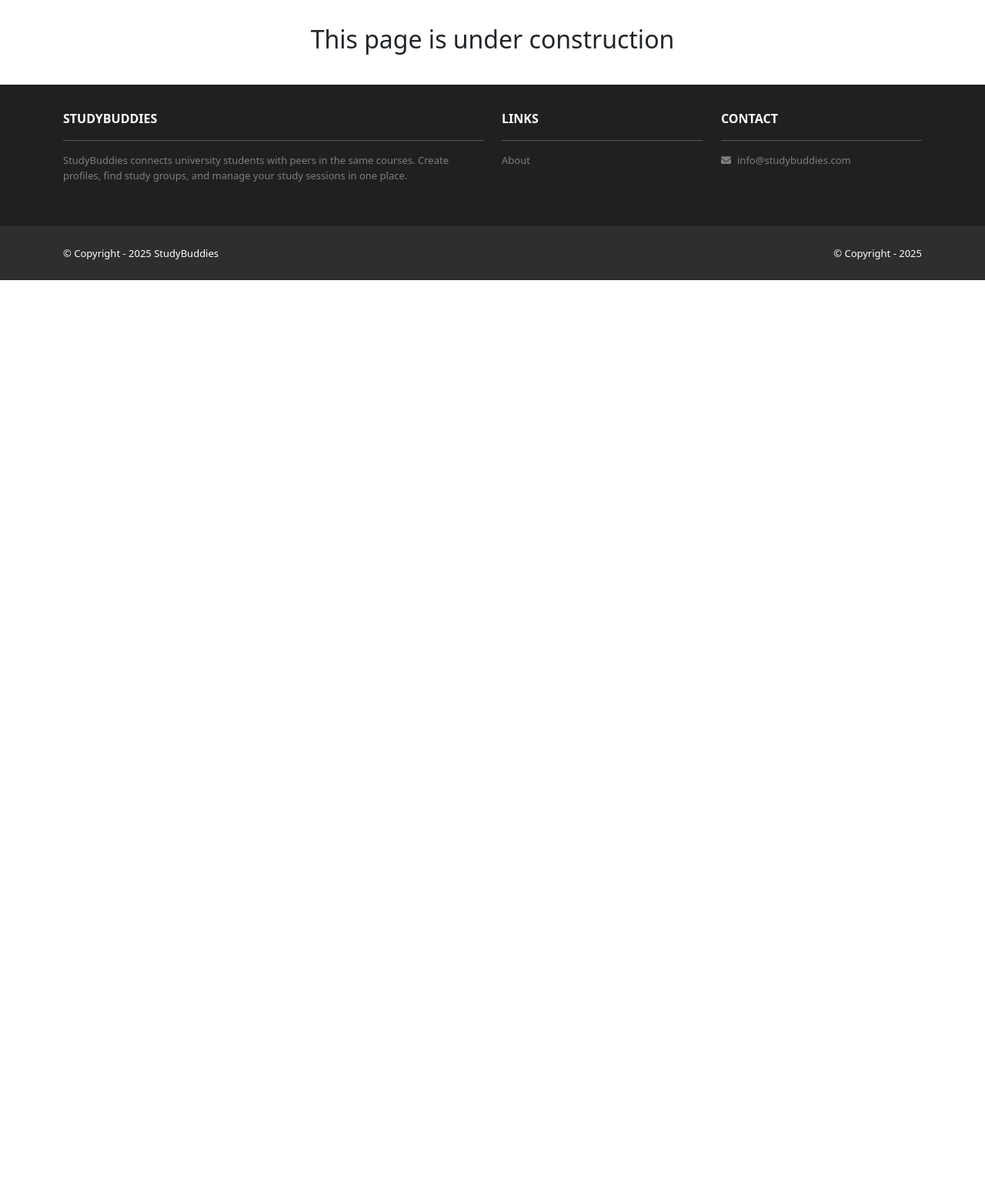
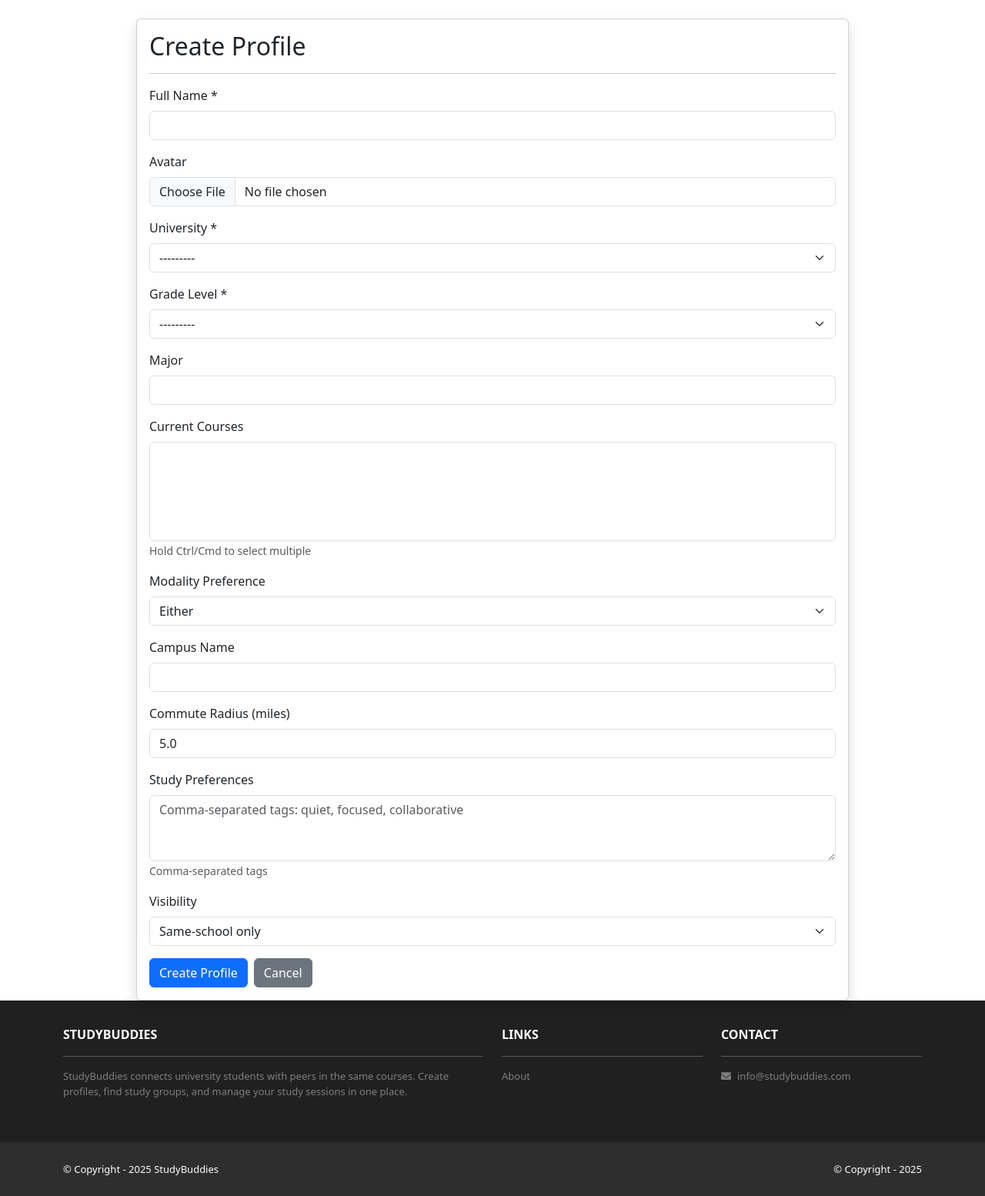
Before and after one commit to kmsaigon/studybuddies, a Django app: page /profiles/create in a window 1280 px wide. Shown: the part 72-1626 px from the top of the page at 77% size. Before the commit the page ends 436 px from the top, so only its background shows below. Run offline with Django 5.2, Linux system fonts and the light colour scheme; a user stored in the database is signed in; lists and menus that the app fills with data are empty; some libraries are stand-ins or nearby versions.

Commit message:
feat: create profile page progress

```diff
--- a/profiles/forms.py
+++ b/profiles/forms.py
@@ -1,6 +1,7 @@
 from django import forms
 from django.forms.utils import ErrorList
 from django.utils.safestring import mark_safe
+from django.db import OperationalError, connection
 from .models import Profile, University, Course
 
 
@@ -37,19 +38,51 @@ class ProfileEditForm(forms.ModelForm):
             'visibility': forms.Select(attrs={'class': 'form-select'}),
         }
 
+    def _table_exists(self, model):
+        """Check if a model's database table exists"""
+        try:
+            table_name = model._meta.db_table
+            with connection.cursor() as cursor:
+                cursor.execute(f"SELECT name FROM sqlite_master WHERE type='table' AND name='{table_name}'")
+                return cursor.fetchone() is not None
+        except Exception:
+            return False
+
     def __init__(self, *args, **kwargs):
         super(ProfileEditForm, self).__init__(*args, **kwargs)
 
         # Limit courses to active courses (handle case where table doesn't exist)
-        try:
-            self.fields['current_courses'].queryset = Course.objects.filter(is_active=True)
-        except Exception:
-            # Table doesn't exist yet - use empty queryset
-            self.fields['current_courses'].queryset = Course.objects.none()
+        if self._table_exists(Course):
+            try:
+                self.fields['current_courses'].queryset = Course.objects.filter(is_active=True)
+            except Exception:
+                self.fields['current_courses'] = forms.MultipleChoiceField(
+                    choices=[],
+                    required=False,
+                    widget=forms.SelectMultiple(attrs={'class': 'form-select', 'size': '5', 'disabled': True})
+                )
+        else:
+            # Table doesn't exist yet - replace with empty ChoiceField
+            self.fields['current_courses'] = forms.MultipleChoiceField(
+                choices=[],
+                required=False,
+                widget=forms.SelectMultiple(attrs={'class': 'form-select', 'size': '5', 'disabled': True})
+            )
 
         # Set university ordering (handle case where table doesn't exist)
-        try:
-            self.fields['university'].queryset = University.objects.all().order_by('name')
-        except Exception:
-            # Table doesn't exist yet - use empty queryset
-            self.fields['university'].queryset = University.objects.none()
+        if self._table_exists(University):
+            try:
+                self.fields['university'].queryset = University.objects.all().order_by('name')
+            except Exception:
+                self.fields['university'] = forms.ChoiceField(
+                    choices=[('', 'Please run migrations first')],
+                    required=False,
+                    widget=forms.Select(attrs={'class': 'form-select', 'disabled': True})
+                )
+        else:
+            # Table doesn't exist yet - replace with empty ChoiceField
+            self.fields['university'] = forms.ChoiceField(
+                choices=[('', 'Please run migrations first')],
+                required=False,
+                widget=forms.Select(attrs={'class': 'form-select', 'disabled': True})
+            )
--- a/profiles/templates/profiles/create.html
+++ b/profiles/templates/profiles/create.html
@@ -1,12 +1,83 @@
 {% extends 'base.html' %}
 {% block content %}
-<div class="p-3">
-    <div class="container">
-        <div class="row mt-3">
-            <div class="col-md-8 mx-auto text-center">
-                <h2 class="mb-4">This page is under construction</h2>
+<div class="container mt-4">
+  <div class="row justify-content-center">
+    <div class="col-md-10">
+      <div class="card shadow">
+        <div class="card-body">
+          <h2>{{ template_data.title }}</h2>
+          <hr />
+          <form method="post" enctype="multipart/form-data">
+            {% csrf_token %}
+
+            <div class="mb-3">
+              <label for="{{ template_data.form.full_name.id_for_label }}" class="form-label">Full Name *</label>
+              {{ template_data.form.full_name }}
+              {% if template_data.form.full_name.errors %}
+                <div class="text-danger">{{ template_data.form.full_name.errors }}</div>
+              {% endif %}
             </div>
+
+            <div class="mb-3">
+              <label for="{{ template_data.form.avatar.id_for_label }}" class="form-label">Avatar</label>
+              {{ template_data.form.avatar }}
+            </div>
+
+            <div class="mb-3">
+              <label for="{{ template_data.form.university.id_for_label }}" class="form-label">University *</label>
+              {{ template_data.form.university }}
+            </div>
+
+            <div class="mb-3">
+              <label for="{{ template_data.form.grade_level.id_for_label }}" class="form-label">Grade Level *</label>
+              {{ template_data.form.grade_level }}
+            </div>
+
+            <div class="mb-3">
+              <label for="{{ template_data.form.major.id_for_label }}" class="form-label">Major</label>
+              {{ template_data.form.major }}
+            </div>
+
+            <div class="mb-3">
+              <label for="{{ template_data.form.current_courses.id_for_label }}" class="form-label">Current Courses</label>
+              {{ template_data.form.current_courses }}
+              <small class="form-text text-muted">Hold Ctrl/Cmd to select multiple</small>
+            </div>
+
+            <div class="mb-3">
+              <label for="{{ template_data.form.modality_pref.id_for_label }}" class="form-label">Modality Preference</label>
+              {{ template_data.form.modality_pref }}
+            </div>
+
+            <div class="mb-3">
+              <label for="{{ template_data.form.campus_name.id_for_label }}" class="form-label">Campus Name</label>
+              {{ template_data.form.campus_name }}
+            </div>
+
+            <div class="mb-3">
+              <label for="{{ template_data.form.commute_radius_miles.id_for_label }}" class="form-label">Commute Radius (miles)</label>
+              {{ template_data.form.commute_radius_miles }}
+            </div>
+
+            <div class="mb-3">
+              <label for="{{ template_data.form.study_prefs.id_for_label }}" class="form-label">Study Preferences</label>
+              {{ template_data.form.study_prefs }}
+              <small class="form-text text-muted">Comma-separated tags</small>
+            </div>
+
+            <div class="mb-3">
+              <label for="{{ template_data.form.visibility.id_for_label }}" class="form-label">Visibility</label>
+              {{ template_data.form.visibility }}
+            </div>
+
+            <div class="d-flex gap-2">
+              <button type="submit" class="btn btn-primary">Create Profile</button>
+              <a href="{% url 'home:index' %}" class="btn btn-secondary">Cancel</a>
+            </div>
+          </form>
         </div>
+      </div>
     </div>
+  </div>
 </div>
 {% endblock content %}
```
Also changed, not shown: buddies/admin.py (+46 -1 lines), locations/admin.py (+32 -2 lines), locations/utils.py (added, +57 -0 lines), db.sqlite3.
